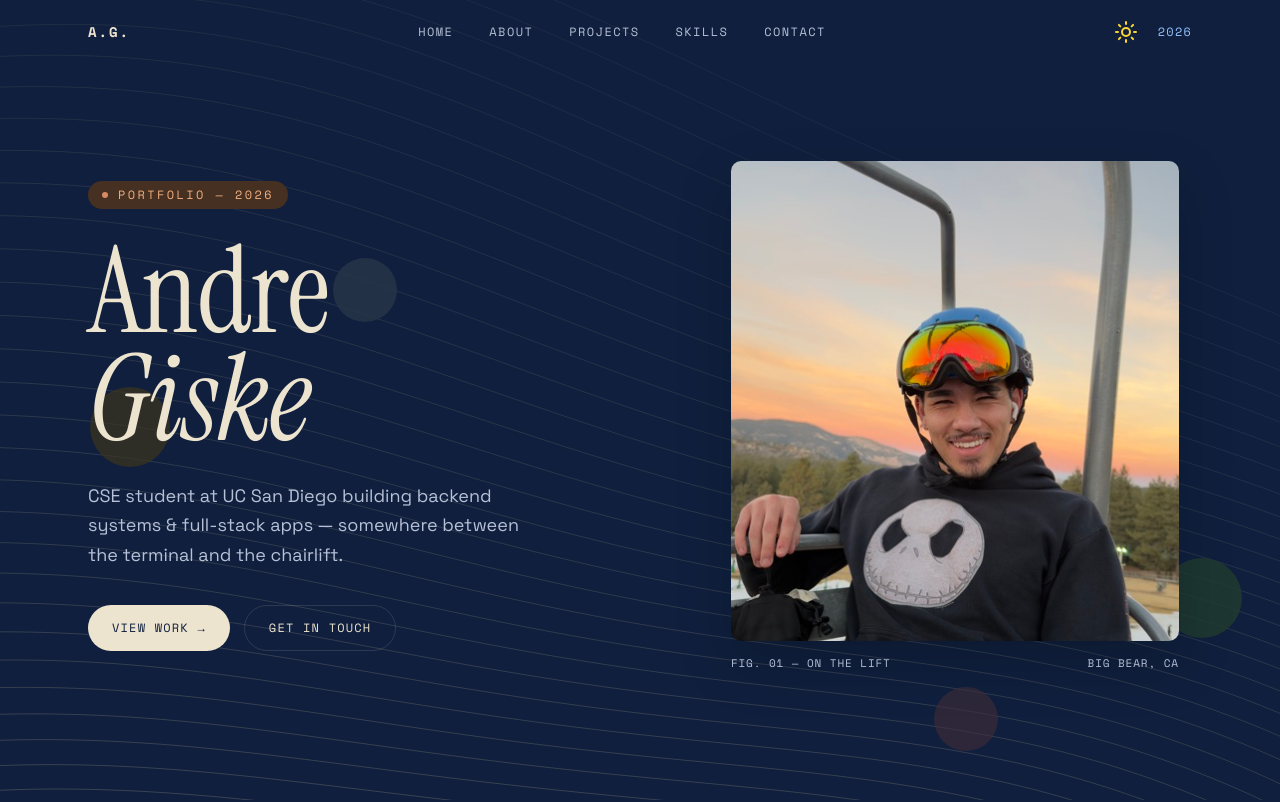
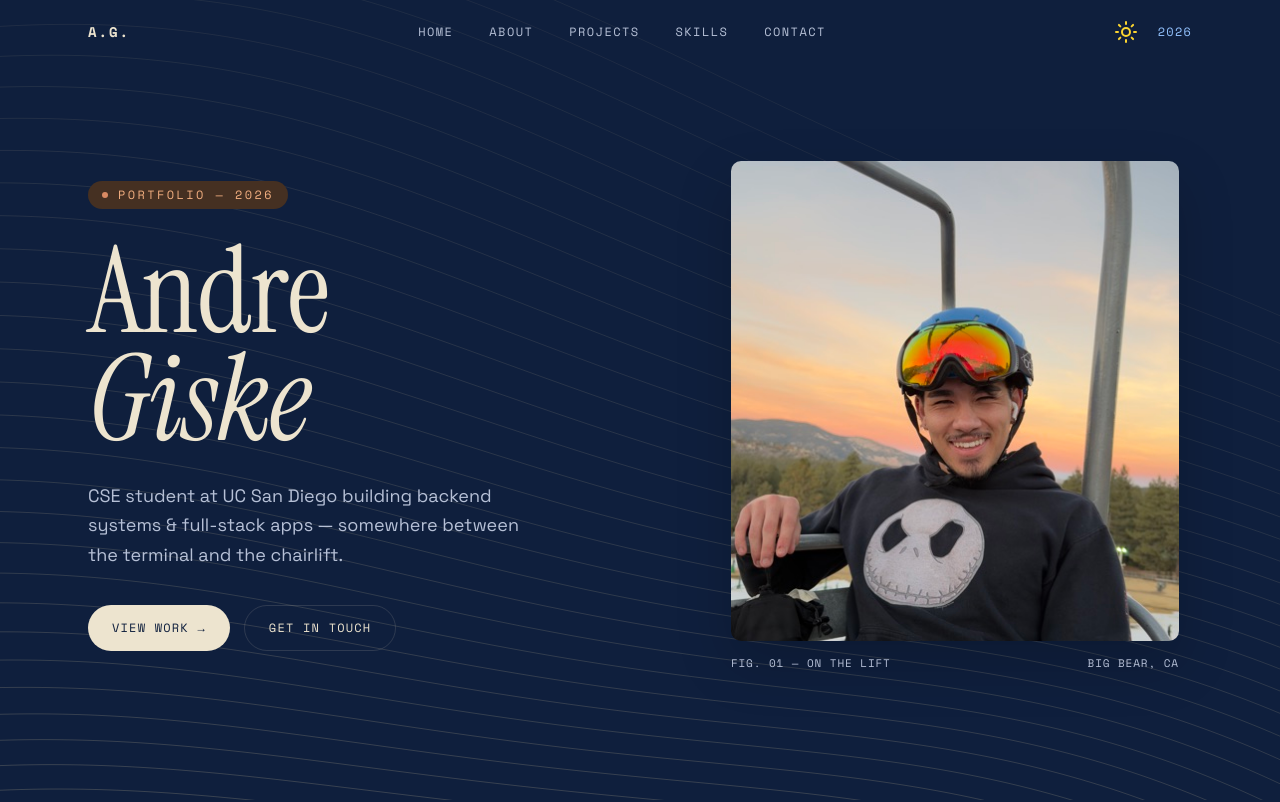
Before and after one commit to dregiske/portfolio, a React (Vite) app: page / in a window 1280 px wide. Shown: the top 802 px of the page. Built offline with nearby package versions, Linux system fonts and the light colour scheme.

Commit message:
removed blobs

```diff
--- a/src/sections/Background/Background.css
+++ b/src/sections/Background/Background.css
@@ -5,10 +5,4 @@
   .background__lines {
     @apply fixed inset-0 -z-20 pointer-events-none;
   }
-
-  /* Full-page circle scatter. Spans the whole document so circles scroll with
-     content; sits above the fixed lines but below the foreground. */
-  .background__scatter {
-    @apply absolute inset-0 -z-10 pointer-events-none overflow-hidden;
-  }
 }
--- a/src/sections/Background/Background.tsx
+++ b/src/sections/Background/Background.tsx
@@ -1,85 +1,15 @@
-import { type Tone } from "@/constants/tones";
-import { Blob, type BlobSize } from "@/components/Blob/Blob";
 import { WaveLines } from "@/components/WaveLines/WaveLines";
 import "./Background.css";
 
-type ScatterBlob = {
-  color: Tone;
-  size: BlobSize;
-  /** Position + opacity utilities, relative to the full-page scatter layer. */
-  className: string;
-};
-
 /**
- * Ambient circles scattered down the whole page. Positions are percentage-based
- * so they distribute across the document height regardless of section sizes.
- * Roughly grouped by the section they drift behind (hero → contacts).
- */
-const SCATTER: ScatterBlob[] = [
-  { color: "sky", size: "lg", className: "top-[4%] right-[10%] opacity-70" },
-  { color: "butter", size: "md", className: "top-[9%] left-[7%] opacity-70" },
-  { color: "lilac", size: "sm", className: "top-[16%] right-[22%] opacity-60" },
-  { color: "clay", size: "lg", className: "top-[24%] -left-10 opacity-70" },
-  { color: "mint", size: "sm", className: "top-[30%] left-[18%] opacity-60" },
-  { color: "butter", size: "md", className: "top-[34%] right-[8%] opacity-70" },
-  { color: "mint", size: "xl", className: "top-[44%] right-[12%] opacity-60" },
-  { color: "lilac", size: "md", className: "top-[50%] -left-8 opacity-70" },
-  { color: "sky", size: "sm", className: "top-[56%] left-[14%] opacity-60" },
-  { color: "clay", size: "md", className: "top-[62%] right-[20%] opacity-70" },
-  { color: "sky", size: "lg", className: "top-[68%] -right-10 opacity-70" },
-  { color: "clay", size: "sm", className: "top-[73%] left-[9%] opacity-70" },
-  {
-    color: "butter",
-    size: "sm",
-    className: "top-[80%] right-[16%] opacity-60",
-  },
-  { color: "sky", size: "md", className: "top-[85%] left-4 opacity-70" },
-  { color: "mint", size: "md", className: "top-[91%] right-[10%] opacity-60" },
-  {
-    color: "lilac",
-    size: "sm",
-    className: "bottom-[8%] left-[12%] opacity-70",
-  },
-  { color: "butter", size: "xl", className: "bottom-[3%] -right-8 opacity-80" },
-  { color: "sky", size: "sm", className: "top-[6%] left-[26%] opacity-80" },
-  { color: "mint", size: "md", className: "top-[13%] right-[3%] opacity-80" },
-  { color: "butter", size: "md", className: "top-[20%] -left-8 opacity-80" },
-  { color: "lilac", size: "sm", className: "top-[27%] right-[32%] opacity-80" },
-  { color: "sky", size: "md", className: "top-[38%] -left-12 opacity-80" },
-  { color: "clay", size: "sm", className: "top-[41%] left-[30%] opacity-80" },
-  {
-    color: "butter",
-    size: "sm",
-    className: "top-[50%] right-[30%] opacity-80",
-  },
-  { color: "clay", size: "sm", className: "top-[53%] right-[5%] opacity-80" },
-  { color: "lilac", size: "lg", className: "top-[59%] -right-12 opacity-80" },
-  { color: "butter", size: "md", className: "top-[66%] left-[24%] opacity-80" },
-  { color: "mint", size: "sm", className: "top-[71%] right-[30%] opacity-80" },
-  { color: "sky", size: "md", className: "top-[77%] -left-10 opacity-80" },
-  { color: "clay", size: "sm", className: "top-[83%] left-[22%] opacity-80" },
-  { color: "lilac", size: "sm", className: "top-[88%] right-[26%] opacity-80" },
-  { color: "mint", size: "md", className: "top-[95%] left-[8%] opacity-80" },
-];
-
-/**
- * The page's ambient background, in three stacked layers:
- *   1. eggshell color + animated lines — fixed (stationary as you scroll)
- *   2. scattered pastel circles — absolute, full document height (scrolls)
- * Both are mounted as siblings of the foreground; the foreground (z-10) sits
- * above and its transparent gaps reveal these layers.
+ * The page's ambient background: an eggshell/navy color wash with animated
+ * wave lines, fixed so it stays put while the page scrolls. The foreground
+ * (z-10) sits above and its transparent gaps reveal this layer.
  */
 export function Background() {
   return (
-    <>
-      <div className="background__lines" aria-hidden="true">
-        <WaveLines />
-      </div>
-      <div className="background__scatter" aria-hidden="true">
-        {SCATTER.map((b, i) => (
-          <Blob key={i} color={b.color} size={b.size} className={b.className} />
-        ))}
-      </div>
-    </>
+    <div className="background__lines" aria-hidden="true">
+      <WaveLines />
+    </div>
   );
 }
```
